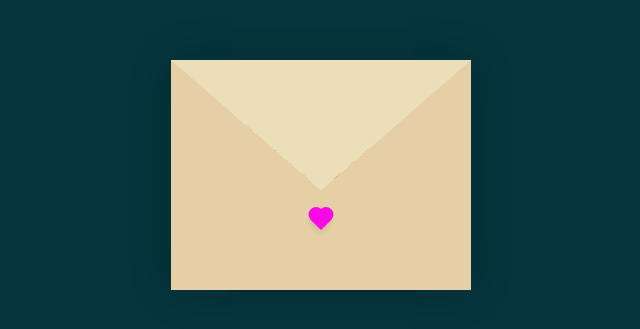
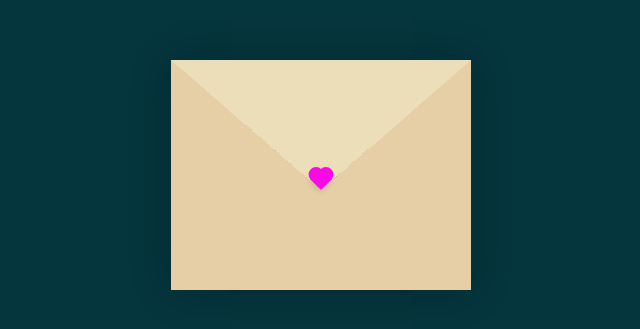
Before and after one commit to hazavi/bobu, a plain HTML site: page index.html in a window 1280 px wide. Shown: the part 225-554 px from the top of the page, without its empty margins (319-959 px from the left). Drawn offline with Linux system fonts and the light colour scheme.

Commit message:
Update style.css

```diff
--- a/style.css
+++ b/style.css
@@ -74,7 +74,7 @@
   }
   .heart {
     position: absolute;
-    top: 55%;
+    top: 50%;
     left: 50%;
     width: 15px;
     height: 15px;
```
